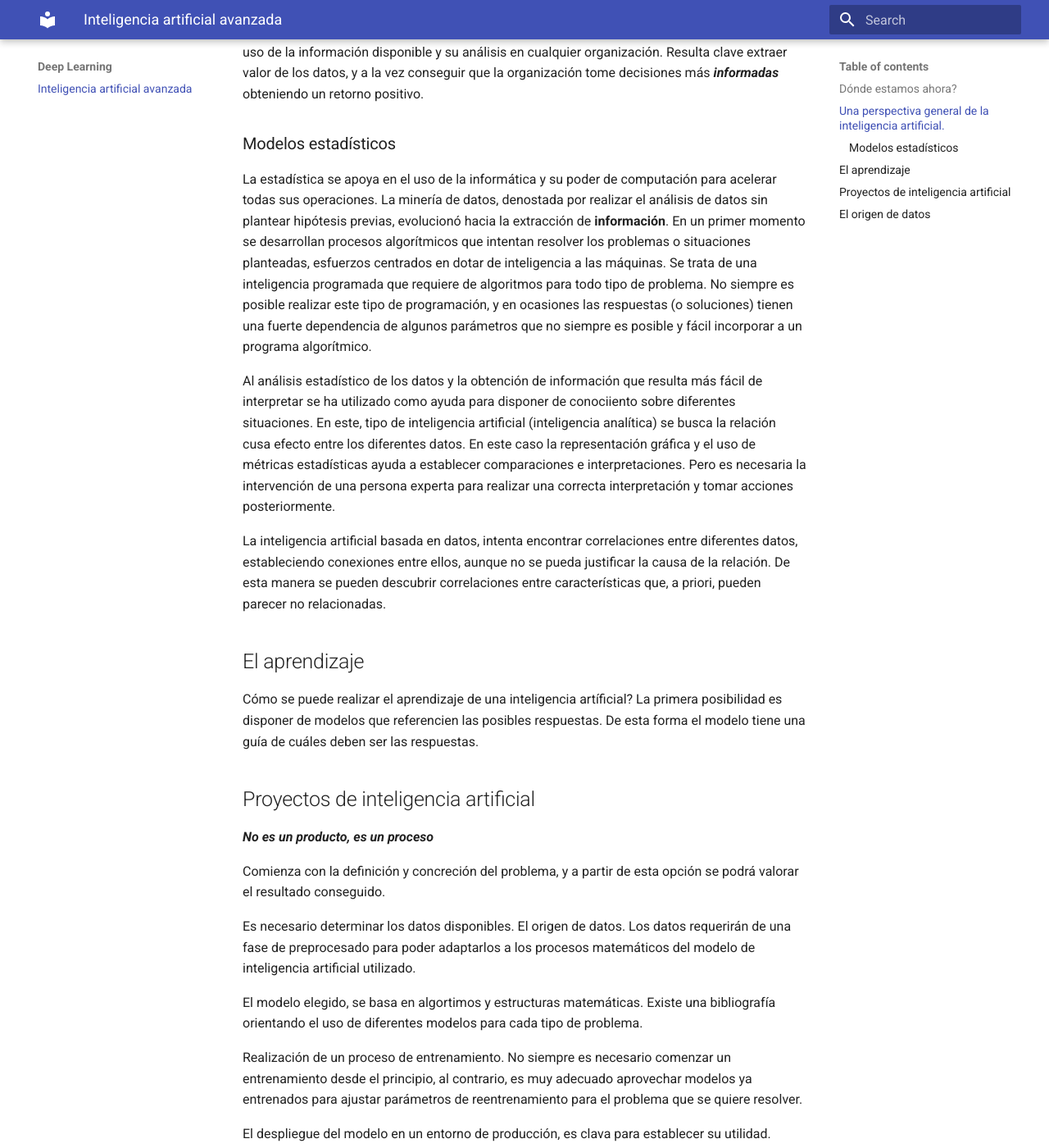
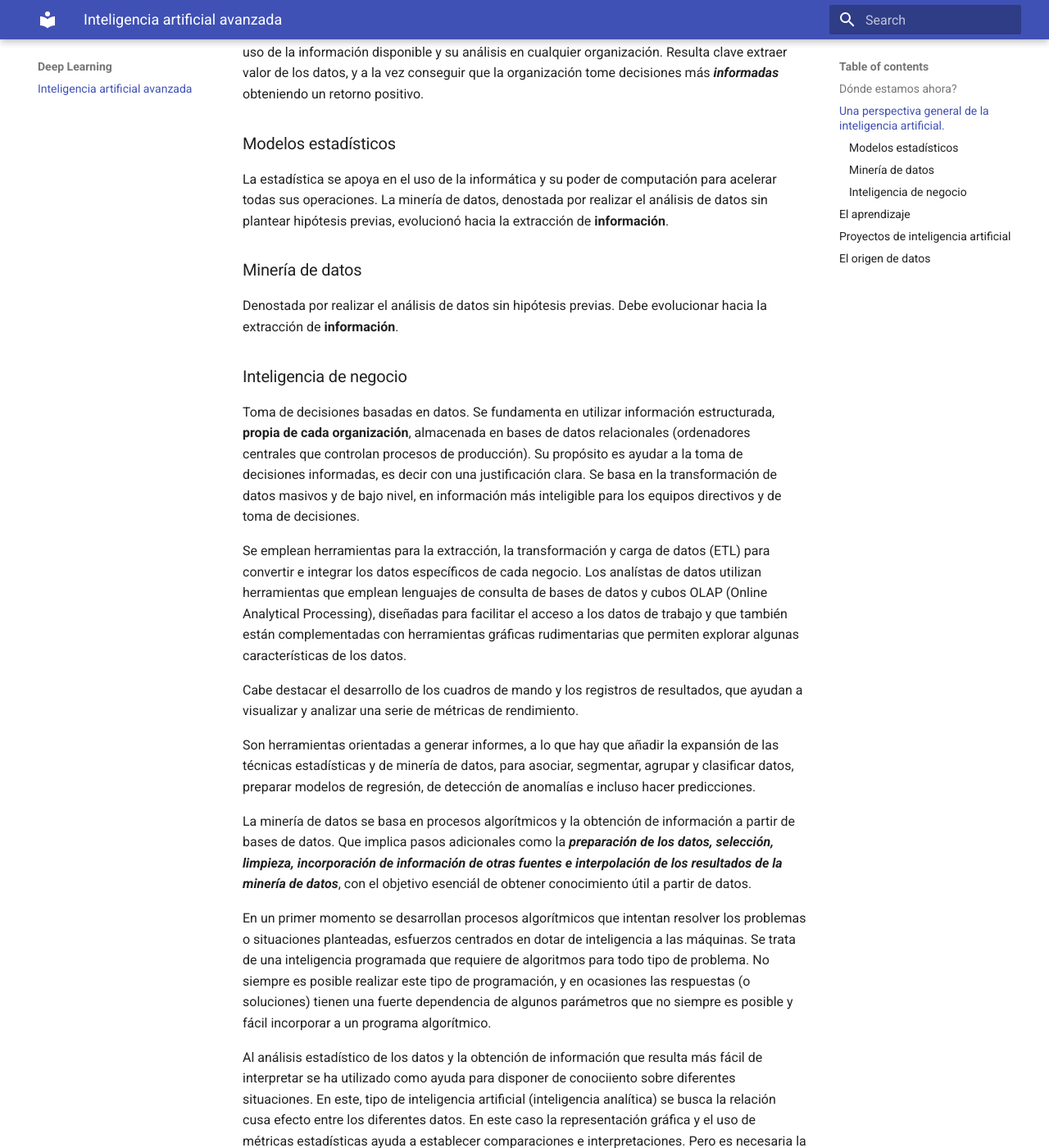
Before and after one commit to sever8a/neurona, an MkDocs documentation site: the page built from runas/index.md, in a window 1280 px wide and 1400 px high, scrolled down 466 px. Shown: the whole window at 82% size. Built offline with MkDocs 1.6.1 and Material for MkDocs 9.7.7, drawn with Linux system fonts in a browser that asks for light colours.

Commit message:
avanzando mas

```diff
--- a/runas/index.md
+++ b/runas/index.md
@@ -13,6 +13,24 @@ Resulta clave extraer valor de los datos, y a la vez conseguir que la organizaci
 ### Modelos estadísticos
 La estadística se apoya en el uso de la informática y su poder de computación para acelerar todas sus operaciones.
 La minería de datos, denostada por realizar el análisis de datos sin plantear hipótesis previas, evolucionó hacia la extracción de **información**.
+
+
+### Minería de datos
+Denostada por realizar el análisis de datos sin hipótesis previas. Debe evolucionar hacia la extracción de **información**.
+
+### Inteligencia de negocio
+Toma de decisiones basadas en datos. Se fundamenta en utilizar información estructurada, **propia de cada organización**, almacenada en bases de datos relacionales (ordenadores centrales que controlan procesos de producción).
+Su propósito es ayudar a la toma de decisiones informadas, es decir con una justificación clara. Se basa en la transformación de datos masivos y de bajo nivel, en información más inteligible para los equipos directivos y de toma de decisiones.
+
+Se emplean herramientas para la extracción, la transformación y carga de datos (ETL) para convertir e integrar los datos específicos de cada negocio. Los analístas de datos utilizan herramientas que emplean lenguajes de consulta de bases de datos y cubos OLAP (Online Analytical Processing), diseñadas para facilitar el acceso a los datos de trabajo y que también están complementadas con herramientas gráficas rudimentarias que permiten explorar algunas características de los datos.
+
+Cabe destacar el desarrollo de los cuadros de mando y los registros de resultados, que ayudan a visualizar y analizar una serie de métricas de rendimiento.
+
+Son herramientas orientadas a generar informes, a lo que hay que añadir la expansión de las técnicas estadísticas y de minería de datos, para asociar, segmentar, agrupar y clasificar datos, preparar modelos de regresión, de detección de anomalías e incluso hacer predicciones.
+
+La minería de datos se basa en procesos algorítmicos y la obtención de información a partir de bases de datos. Que implica pasos adicionales como la ***preparación de los datos, selección, limpieza, incorporación de información de otras fuentes e interpolación de los resultados de la minería de datos***, con el objetivo esenciál de obtener conocimiento útil a partir de datos.
+
+
 En un primer momento se desarrollan procesos algorítmicos que intentan resolver los problemas o situaciones planteadas, esfuerzos centrados en dotar de inteligencia a las máquinas. Se trata de una inteligencia programada que requiere de algoritmos para todo tipo de problema. No siempre es posible realizar este tipo de programación, y en ocasiones las respuestas (o soluciones) tienen una fuerte dependencia de algunos parámetros que no siempre es posible y fácil incorporar a un programa algorítmico.
 
 Al análisis estadístico de los datos y la obtención de información que resulta más fácil de interpretar se ha utilizado como ayuda para disponer de conociiento sobre diferentes situaciones. En este, tipo de inteligencia artificial (inteligencia analítica) se busca la relación cusa efecto entre los diferentes datos. En este caso la representación gráfica y el uso de métricas estadísticas ayuda a establecer comparaciones e interpretaciones. Pero es necesaria la intervención de una persona experta para realizar una correcta interpretación y tomar acciones posteriormente.
```
